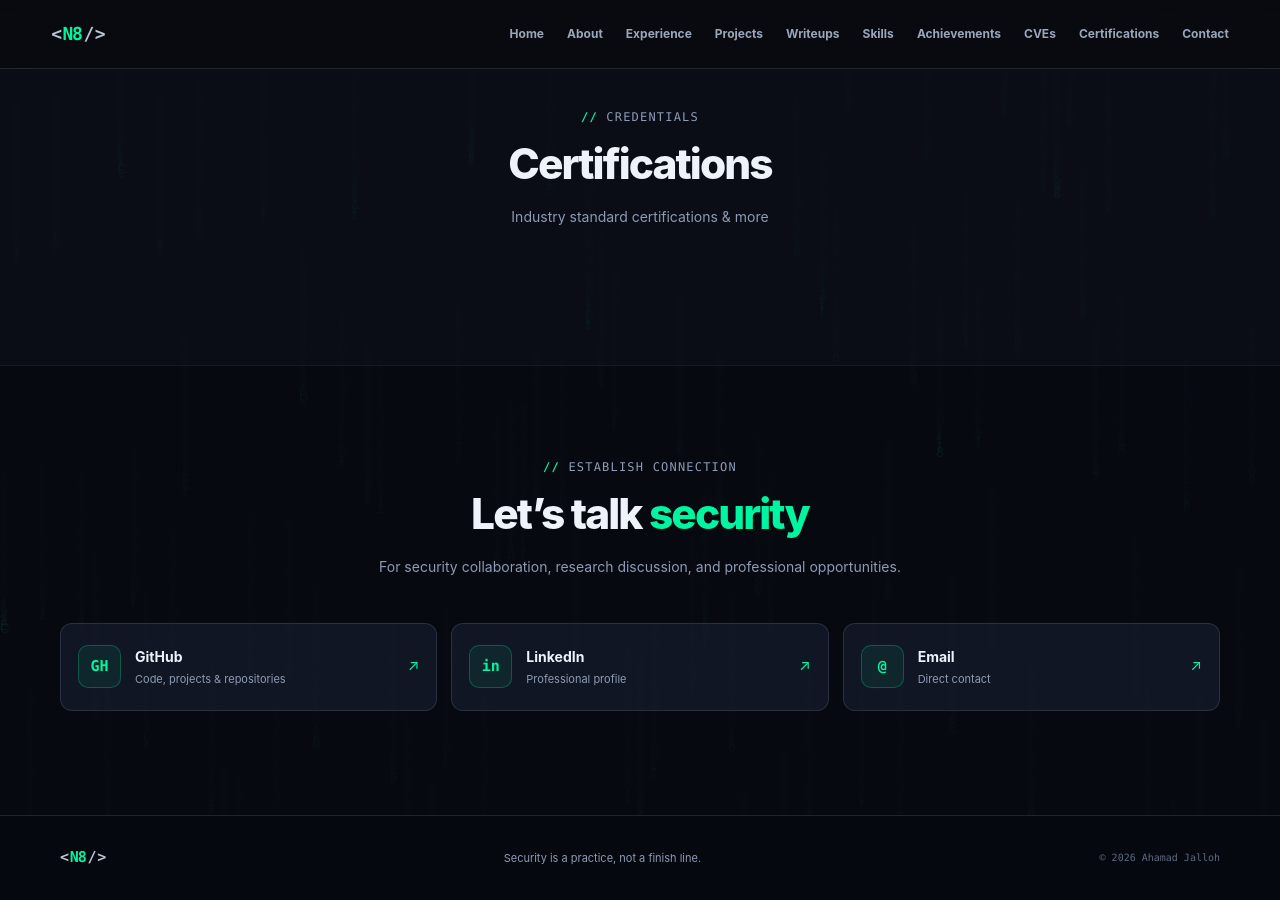
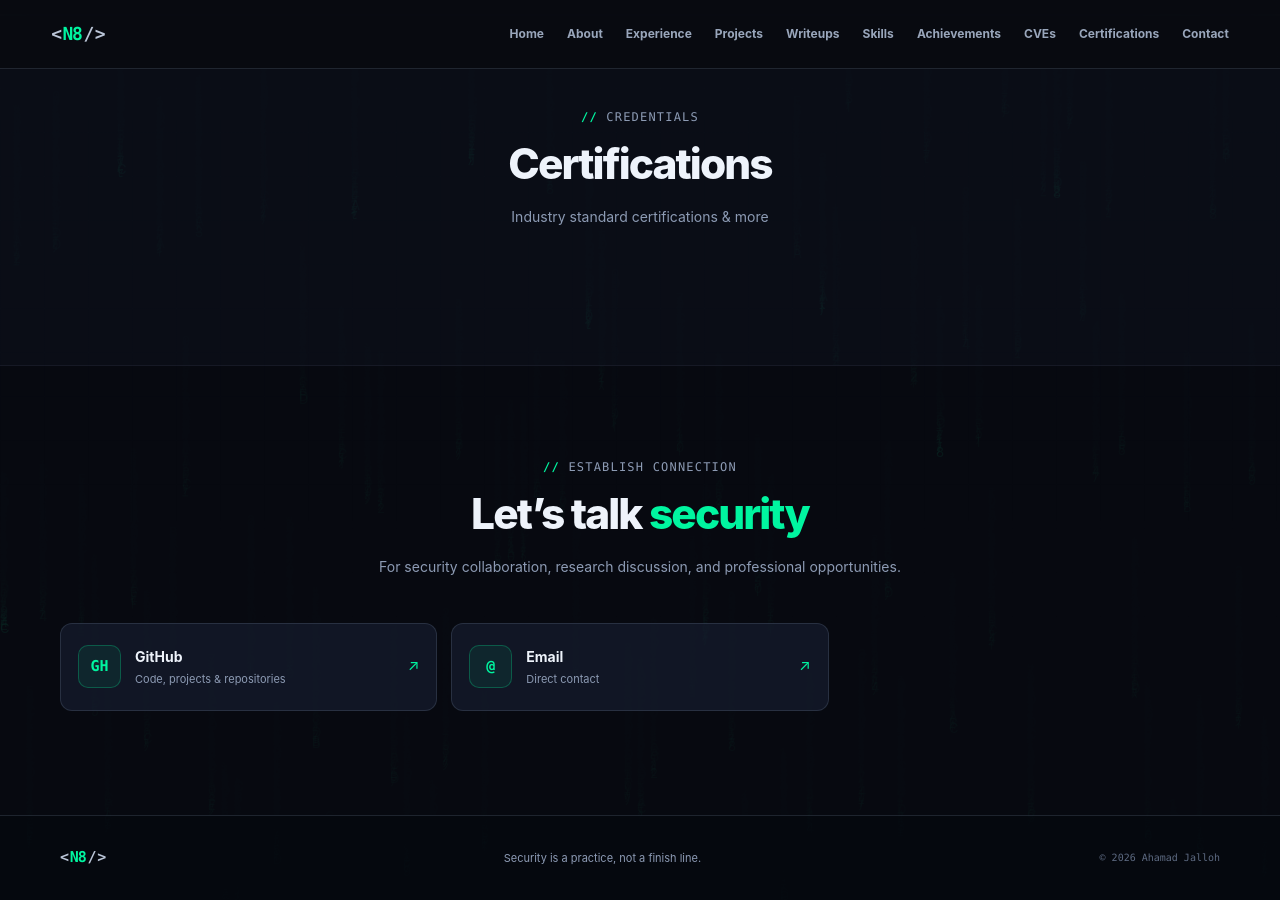
Before and after one commit to Ningen820/Ningen820.github.io, a Jekyll site: the page built from index.html, in a window 1280 px wide and 900 px high, scrolled down 4764 px. Built offline with Jekyll 4.4.1, drawn with Linux system fonts in a browser that asks for light colours.

Commit message:
Update profile.yml

```diff
--- a/_data/profile.yml
+++ b/_data/profile.yml
@@ -130,11 +130,6 @@ socials:
   url: https://github.com/Ningen820
   mark: GH
 
-- name: LinkedIn
-  label: Professional profile
-  url: ''
-  mark: in
-
 - name: Email
   label: Direct contact
   url: 'mailto:ahmadbobo2009@gmail.com'
```
